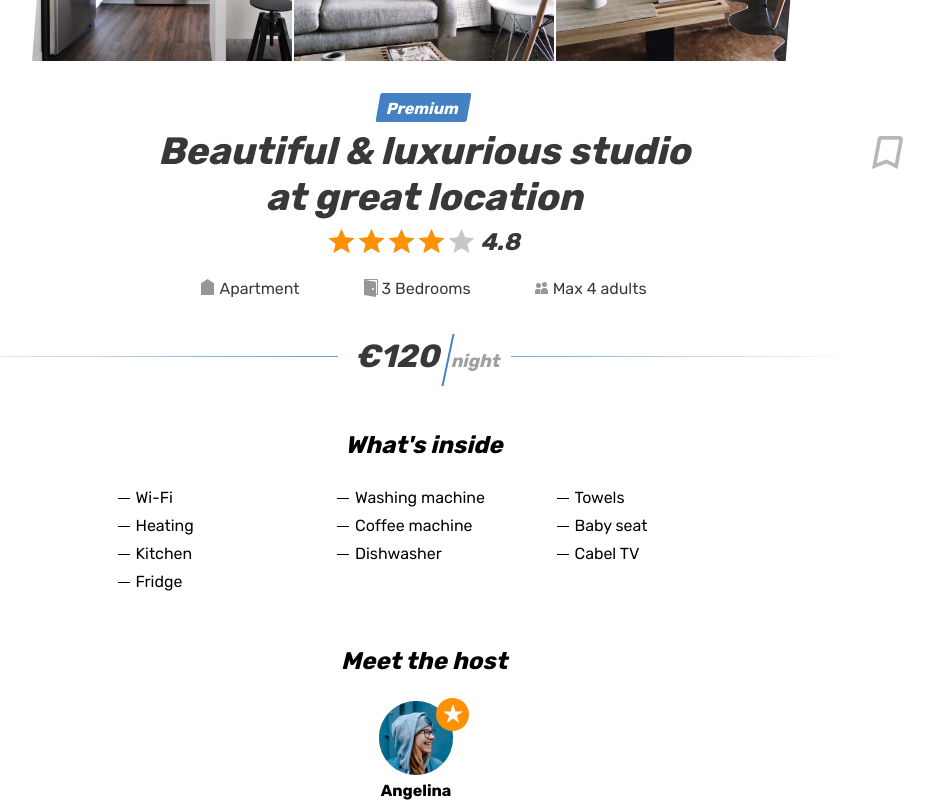
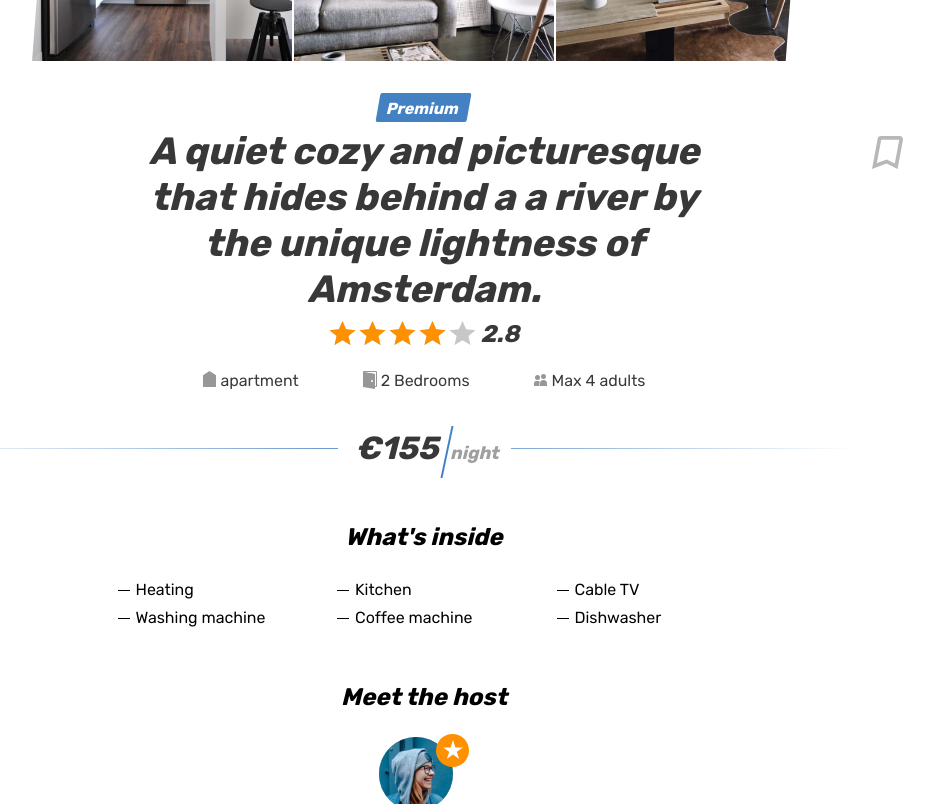
Before and after one commit to dmitryabov/cities, a React app: page /offer/1 in a window 1280 px wide. Shown: the part 420-1224 px from the top of the page, without its empty margins (216-1150 px from the left). Built offline with nearby package versions, Linux system fonts and the light colour scheme.

Commit message:
доработал описание карточки

```diff
--- a/src/components/app/app.jsx
+++ b/src/components/app/app.jsx
@@ -24,8 +24,13 @@ const App = (props) => {
         <Route exact path="/favorites">
           <Favorites offers={offers}/>
         </Route>
-        <Route exact path="/offer/:id">
-          <Property />
+        <Route exact path="/offer/:id"
+            render={({match}) => {
+              const {id} = match.params;
+              const offer = offers.find((item) => item.id === +id);
+              return <Property offer={offer}/>
+              ;
+            }}>
         </Route>
         <Route>
           <NotFoundScreen/>
--- a/src/components/favorites__list/favorites__list.jsx
+++ b/src/components/favorites__list/favorites__list.jsx
@@ -13,10 +13,16 @@ const FavoritesList = (props) => {
     return offer;
   }, {});
 
-  const sameOffers = [];
-  for (let key in map) {
-    sameOffers.push(map[key]);
-  }
+  const setSameOffers = () => {
+    const sameOffers = [];
+    for (let key in map) {
+      sameOffers.push(map[key]);
+    }
+    return sameOffers;
+  };
+
+  let sameOffers = setSameOffers();
+
 
   return (
     <ul className="favorites__list">
--- a/src/components/header/header.jsx
+++ b/src/components/header/header.jsx
@@ -15,7 +15,7 @@ const HeaderPage = () => {
           <nav className="header__nav">
             <ul className="header__nav-list">
               <li className="header__nav-item user">
-                <Link className="header__nav-link header__nav-link--profile" to="favorites">
+                <Link className="header__nav-link header__nav-link--profile" to="/favorites">
                   <div className="header__avatar-wrapper user__avatar-wrapper">
                   </div>
                   <span className="header__user-name user__name">Oliver.conner@gmail.com</span>
--- a/src/components/property/property.jsx
+++ b/src/components/property/property.jsx
@@ -1,14 +1,16 @@
 import React from 'react';
 import HeaderPage from '../header/header';
 import ReviewsForm from '../reviews_form/reviews_form';
+import PropTypes from 'prop-types';
+import {offerType} from '../../propTypes/cities';
 
 
-const Property = () => {
+const Property = (props) => {
+  const {offer} = props;
 
   return (
     <div className="page">
       <HeaderPage />
-
       <main className="page__main page__main--property">
         <section className="property">
           <div className="property__gallery-container container">
@@ -60,7 +62,7 @@ const Property = () => {
               </div>
               <div className="property__name-wrapper">
                 <h1 className="property__name">
-            Beautiful &amp; luxurious studio at great location
+           {offer.description}
                 </h1>
                 <button className="property__bookmark-button button" type="button">
                   <svg className="property__bookmark-icon" width="31" height="33">
@@ -74,34 +76,27 @@ const Property = () => {
                   <span style={{width: `80%`}}></span>
                   <span className="visually-hidden">Rating</span>
                 </div>
-                <span className="property__rating-value rating__value">4.8</span>
+                <span className="property__rating-value rating__value">{offer.rating}</span>
               </div>
               <ul className="property__features">
-                <li className="property__feature property__feature--entire">Apartment</li>
+                <li className="property__feature property__feature--entire">{offer.type}</li>
                 <li className="property__feature property__feature--bedrooms">
-            3 Bedrooms
+            {offer.bedrooms} Bedrooms
                 </li>
                 <li className="property__feature property__feature--adults">
-            Max 4 adults
+            Max {offer.max_adults} adults
                 </li>
               </ul>
               <div className="property__price">
-                <b className="property__price-value">&euro;120</b>
+                <b className="property__price-value">&euro;{offer.price}</b>
                 <span className="property__price-text">&nbsp;night</span>
               </div>
               <div className="property__inside">
                 <h2 className="property__inside-title">What&apos;s inside</h2>
                 <ul className="property__inside-list">
-                  <li className="property__inside-item">Wi-Fi</li>
-                  <li className="property__inside-item">Washing machine</li>
-                  <li className="property__inside-item">Towels</li>
-                  <li className="property__inside-item">Heating</li>
-                  <li className="property__inside-item">Coffee machine</li>
-                  <li className="property__inside-item">Baby seat</li>
-                  <li className="property__inside-item">Kitchen</li>
-                  <li className="property__inside-item">Dishwasher</li>
-                  <li className="property__inside-item">Cabel TV</li>
-                  <li className="property__inside-item">Fridge</li>
+                {offer.goods.map((property, i) => {
+                  return  <li className="property__inside-item" key={property + i}>{property}</li>
+                  })}
                 </ul>
               </div>
               <div className="property__host">
@@ -118,7 +113,7 @@ const Property = () => {
                       alt="Host avatar"
                     />
                   </div>
-                  <span className="property__user-name"> Angelina </span>
+                  <span className="property__user-name"> {offer.host.name} </span>
                 </div>
                 <div className="property__description">
                   <p className="property__text">
@@ -302,4 +297,9 @@ const Property = () => {
   );
 };
 
+
+Property.propTypes = {
+  offer: offerType,
+};
+
 export default Property;
--- a/src/components/reviews_form/reviews_form.jsx
+++ b/src/components/reviews_form/reviews_form.jsx
@@ -1,7 +1,18 @@
-import React from 'react';
+import React, {useState} from 'react';
 
 
 const ReviewsForm = () => {
+  const [userComment, setUserComment] = useState(``);
+  const handleInputChange = (evt) => {
+    setUserComment(evt.target.value);
+  };
+
+  const handleSubmitButtonClick = (event) => {
+    event.preventDefault();
+    console.log(userComment);
+  };
+
+
   return (
     <form className="reviews__form form" action="#" method="post">
       <label className ="reviews__label form__label" htmlFor="review"
@@ -97,6 +108,7 @@ const ReviewsForm = () => {
         id="review"
         name="review"
         placeholder="Tell how was your stay, what you like and what can be improved"
+        onChange={handleInputChange}
       ></textarea>
       <div className ="reviews__button-wrapper">
         <p className ="reviews__help">
@@ -109,6 +121,7 @@ const ReviewsForm = () => {
           className="reviews__submit form__submit button"
           type="submit"
           disabled=""
+          onClick={handleSubmitButtonClick}
         >
         Submit
         </button>
--- a/src/mocks/offers.js
+++ b/src/mocks/offers.js
@@ -1,6 +1,6 @@
 export default [
   {
-    bedrooms: 3,
+    bedrooms: 2,
     city: {
       location: {
         latitude: 52.370216,
@@ -36,7 +36,7 @@ export default [
     max_adults: 4,
     preview_image: `img/1.png`,
     price: 155,
-    rating: 4.8,
+    rating: 2.8,
     title: `Beautiful & luxurious studio at great location`,
     type: `apartment`,
   },
@@ -76,7 +76,7 @@ export default [
     },
     max_adults: 4,
     preview_image: `img/1.png`,
-    price: 120,
+    price: 160,
     rating: 4.8,
     title: `Beautiful & luxurious studio at great location`,
     type: `apartment`,
@@ -104,7 +104,7 @@ export default [
       avatar_url: `img/1.png`,
       id: 3,
       is_pro: true,
-      name: `Angelina`,
+      name: `Sasha`,
     },
     id: 3,
     images: [`img/1.png`, `img/2.png`],
@@ -115,15 +115,15 @@ export default [
       longitude: 4.673877537499948,
       zoom: 8,
     },
-    max_adults: 4,
+    max_adults: 2,
     preview_image: `img/1.png`,
-    price: 120,
+    price: 110,
     rating: 4.8,
     title: `Beautiful & luxurious studio at great location`,
     type: `apartment`,
   },
   {
-    bedrooms: 3,
+    bedrooms: 4,
     city: {
       location: {
         latitude: 52.370216,
@@ -145,7 +145,7 @@ export default [
       avatar_url: `img/1.png`,
       id: 3,
       is_pro: true,
-      name: `Angelina`,
+      name: `Ivan`,
     },
     id: 4,
     images: [`img/1.png`, `img/2.png`],
@@ -156,10 +156,10 @@ export default [
       longitude: 4.673877537499948,
       zoom: 8,
     },
-    max_adults: 4,
+    max_adults: 5,
     preview_image: `img/1.png`,
-    price: 120,
-    rating: 4.8,
+    price: 130,
+    rating: 1.8,
     title: `Beautiful & luxurious studio at great location`,
     type: `apartment`,
   },
```
